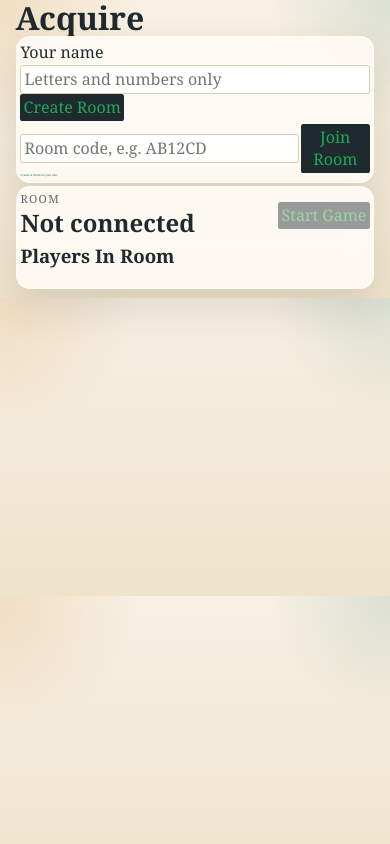
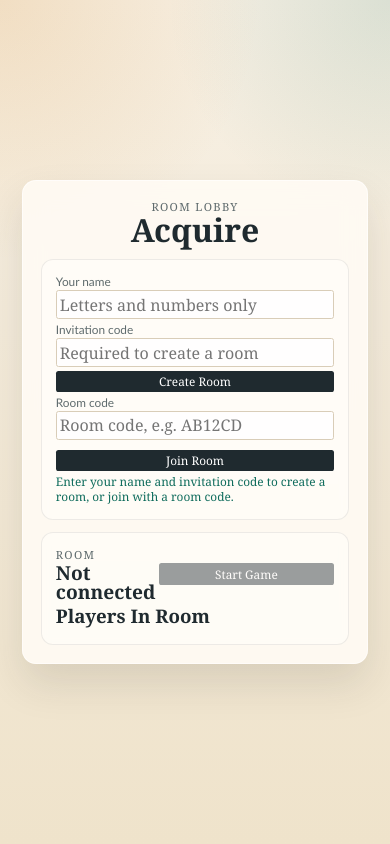
Before and after one commit to JiruLiu/acquire-board-game, a Flask app: page / in a window 390 px wide. Run offline with Flask 3, Linux system fonts and the light colour scheme; some libraries are stand-ins or nearby versions.

Commit message:
Require invite code for room creation

```diff
--- a/app.py
+++ b/app.py
@@ -18,6 +18,7 @@ STARTING_CASH = 6000
 STARTING_BANK_SHARES = 25
 SUPER_COMPANY_SIZE = 10
 GAME_END_COMPANY_SIZE = 41
+ROOM_CREATION_INVITE_CODE = "evanston"
 COMPANY_LEVELS = {
     "low": ["red", "yellow"],
     "mid": ["green", "pink", "purple"],
@@ -819,10 +820,13 @@ def handle_disconnect():
 def create_room():
     data = request.get_json(silent=True) or {}
     player_name = (data.get("player_name") or "").strip()
+    invitation_code = (data.get("invitation_code") or "").strip().lower()
 
     with room_lock:
         try:
             validate_player_name(player_name)
+            if invitation_code != ROOM_CREATION_INVITE_CODE:
+                raise ValueError("Invalid invitation code.")
             room_id = new_room_id()
             player = Player(id=uuid.uuid4().hex, name=player_name)
             room = Room(id=room_id, players=[player], last_action=f"{player_name} created the room.")
--- a/static/app.js
+++ b/static/app.js
@@ -11,6 +11,7 @@ const socket = io();
 
 const elements = {
   playerName: document.getElementById("player-name"),
+  inviteCode: document.getElementById("invite-code"),
   roomCode: document.getElementById("room-code"),
   status: document.getElementById("status"),
   roomId: document.getElementById("room-id"),
@@ -27,6 +28,10 @@ function setStatus(message, isError = false) {
 
 function getPlayerName() {
   return elements.playerName.value.trim();
+}
+
+function getInviteCode() {
+  return elements.inviteCode.value.trim();
 }
 
 function validateNameOrThrow(name) {
@@ -89,12 +94,19 @@ function subscribeToRoomState() {
 
 async function createRoom() {
   const playerName = getPlayerName();
+  const invitationCode = getInviteCode();
 
   try {
     validateNameOrThrow(playerName);
+    if (!invitationCode) {
+      throw new Error("Enter the invitation code to create a room.");
+    }
     const data = await api("/api/rooms", {
       method: "POST",
-      body: JSON.stringify({ player_name: playerName }),
+      body: JSON.stringify({
+        player_name: playerName,
+        invitation_code: invitationCode,
+      }),
     });
     state.roomId = data.room_id;
     state.playerId = data.player_id;
--- a/static/style.css
+++ b/static/style.css
@@ -59,6 +59,13 @@ body {
   padding: 0.7vw var(--page-side-pad) 2.4vw;
 }
 
+.page--lobby {
+  min-height: 100vh;
+  display: grid;
+  place-items: center;
+  padding: 1.3vw var(--page-side-pad);
+}
+
 .hero {
   margin-bottom: 0.7vw;
 }
@@ -209,6 +216,103 @@ h1 {
   padding: 1vw;
 }
 
+.room-shell {
+  width: clamp(640px, 50vw, 820px);
+  min-height: clamp(420px, 50vh, 560px);
+  padding: 1.4vw 1.5vw;
+  display: grid;
+  grid-template-rows: auto 1fr;
+  gap: 1vw;
+}
+
+.room-shell-header {
+  display: grid;
+  gap: 0.15vw;
+  justify-items: center;
+  text-align: center;
+}
+
+.room-shell-header h1 {
+  font-size: 2.55vw;
+}
+
+.room-shell-body {
+  display: grid;
+  grid-template-columns: minmax(0, 1.05fr) minmax(0, 0.95fr);
+  gap: 0.95vw;
+  min-height: 0;
+}
+
+.room-section {
+  min-height: 0;
+  padding: 0.95vw 1.05vw;
+  border: 1px solid rgba(31, 42, 47, 0.08);
+  border-radius: 0.55vw;
+  background: rgba(255, 255, 255, 0.34);
+}
+
+.room-controls-panel,
+.room-details-panel {
+  display: flex;
+  flex-direction: column;
+}
+
+.room-controls-panel {
+  gap: 0.75vw;
+}
+
+.room-controls-panel label,
+.join-block label {
+  font-family: "Trebuchet MS", "Gill Sans", sans-serif;
+  font-size: 0.68vw;
+  color: var(--muted);
+}
+
+.room-controls-panel .field-row {
+  gap: 0.28vw;
+  align-items: stretch;
+}
+
+.room-create-row {
+  margin-top: 0.1vw;
+  justify-content: flex-start;
+}
+
+.join-block {
+  display: grid;
+  gap: 0.28vw;
+}
+
+.room-controls-panel .join-row {
+  width: 100%;
+  margin-top: 0;
+  display: grid;
+  grid-template-columns: minmax(0, 1fr) auto;
+  gap: 0.55vw;
+}
+
+#create-room,
+#join-room,
+#start-game {
+  color: white;
+  font-size: 0.72vw;
+}
+
+#join-room {
+  min-width: 6.2vw;
+}
+
+.room-controls-panel .status {
+  margin: auto 0 0;
+  min-height: 0;
+  flex: none;
+  overflow: visible;
+  padding-right: 0;
+  color: var(--accent);
+  font-size: 0.76vw;
+  line-height: 1.32;
+}
+
 .layout {
   display: grid;
   gap: 1vw;
@@ -280,14 +384,42 @@ button:disabled {
   align-items: center;
 }
 
+.room-header h2 {
+  margin-top: 0.18vw;
+  font-size: 1.42vw;
+  line-height: 1;
+}
+
 .players-block,
 .rack-block {
   margin-top: 1vw;
 }
 
 #players {
-  padding-left: 1vw;
+  margin: 0.55vw 0 0;
+  padding-left: 0;
+  list-style: none;
+  display: grid;
+  gap: 0.35vw;
+  flex: 1;
+  min-height: 0;
+  overflow-y: auto;
   color: var(--muted);
+}
+
+#players li {
+  padding: 0.38vw 0.48vw;
+  border: 1px solid rgba(31, 42, 47, 0.08);
+  border-radius: 0.38vw;
+  background: rgba(255, 255, 255, 0.44);
+}
+
+.room-details-panel .players-block {
+  margin-top: 0.45vw;
+  display: flex;
+  flex-direction: column;
+  flex: 1;
+  min-height: 0;
 }
 
 .tile-chip {
@@ -1465,6 +1597,64 @@ button:disabled {
 }
 
 @media (max-width: 980px) {
+  .page--lobby {
+    padding: 18px 14px;
+  }
+
+  .room-shell {
+    width: min(100%, 760px);
+    min-height: auto;
+    padding: 18px;
+    gap: 14px;
+  }
+
+  .room-shell-header h1 {
+    font-size: clamp(2rem, 7vw, 2.7rem);
+  }
+
+  .room-shell-body {
+    grid-template-columns: 1fr;
+    gap: 12px;
+  }
+
+  .room-section {
+    padding: 14px;
+    border-radius: 12px;
+  }
+
+  .room-controls-panel label,
+  .join-block label,
+  .room-controls-panel .status,
+  #create-room,
+  #join-room,
+  #start-game {
+    font-size: clamp(0.74rem, 2.2vw, 0.92rem);
+  }
+
+  .room-controls-panel .join-row {
+    grid-template-columns: 1fr;
+    gap: 10px;
+  }
+
+  #create-room,
+  #join-room,
+  #start-game {
+    width: 100%;
+  }
+
+  .room-header h2 {
+    font-size: clamp(1.2rem, 4vw, 1.6rem);
+  }
+
+  #players {
+    gap: 8px;
+  }
+
+  #players li {
+    padding: 8px 10px;
+    border-radius: 10px;
+  }
+
   .layout {
     grid-template-columns: 1fr;
   }
--- a/templates/index.html
+++ b/templates/index.html
@@ -7,27 +7,41 @@
     <link rel="stylesheet" href="/static/style.css">
   </head>
   <body>
-    <main class="page">
-      <section class="hero">
+    <main class="page page--lobby">
+      <section class="panel room-shell">
+        <div class="room-shell-header">
+          <p class="small-label">Room Lobby</p>
           <h1>Acquire</h1>
-      </section>
+        </div>
 
-      <section class="panel controls">
+        <div class="room-shell-body">
+          <section class="room-section room-controls-panel">
             <div class="field-row">
               <label for="player-name">Your name</label>
               <input id="player-name" placeholder="Letters and numbers only" maxlength="10">
             </div>
-        <div class="button-row">
+
+            <div class="field-row">
+              <label for="invite-code">Invitation code</label>
+              <input id="invite-code" placeholder="Required to create a room" maxlength="24">
+            </div>
+
+            <div class="button-row room-create-row">
               <button id="create-room">Create Room</button>
             </div>
+
+            <div class="join-block">
+              <label for="room-code">Room code</label>
               <div class="join-row">
                 <input id="room-code" placeholder="Room code, e.g. AB12CD" maxlength="6">
                 <button id="join-room">Join Room</button>
               </div>
-        <p class="status" id="status">Create a room or join one.</p>
+            </div>
+
+            <p class="status" id="status">Enter your name and invitation code to create a room, or join with a room code.</p>
           </section>
 
-      <section class="panel lobby-panel">
+          <section class="room-section room-details-panel">
             <div class="room-header">
               <div>
                 <p class="small-label">Room</p>
@@ -41,6 +55,8 @@
               <ul id="players"></ul>
             </div>
           </section>
+        </div>
+      </section>
     </main>
 
     <script src="https://cdn.socket.io/4.7.5/socket.io.min.js"></script>
```
Lines whose indentation alone changed are shown as unchanged.
